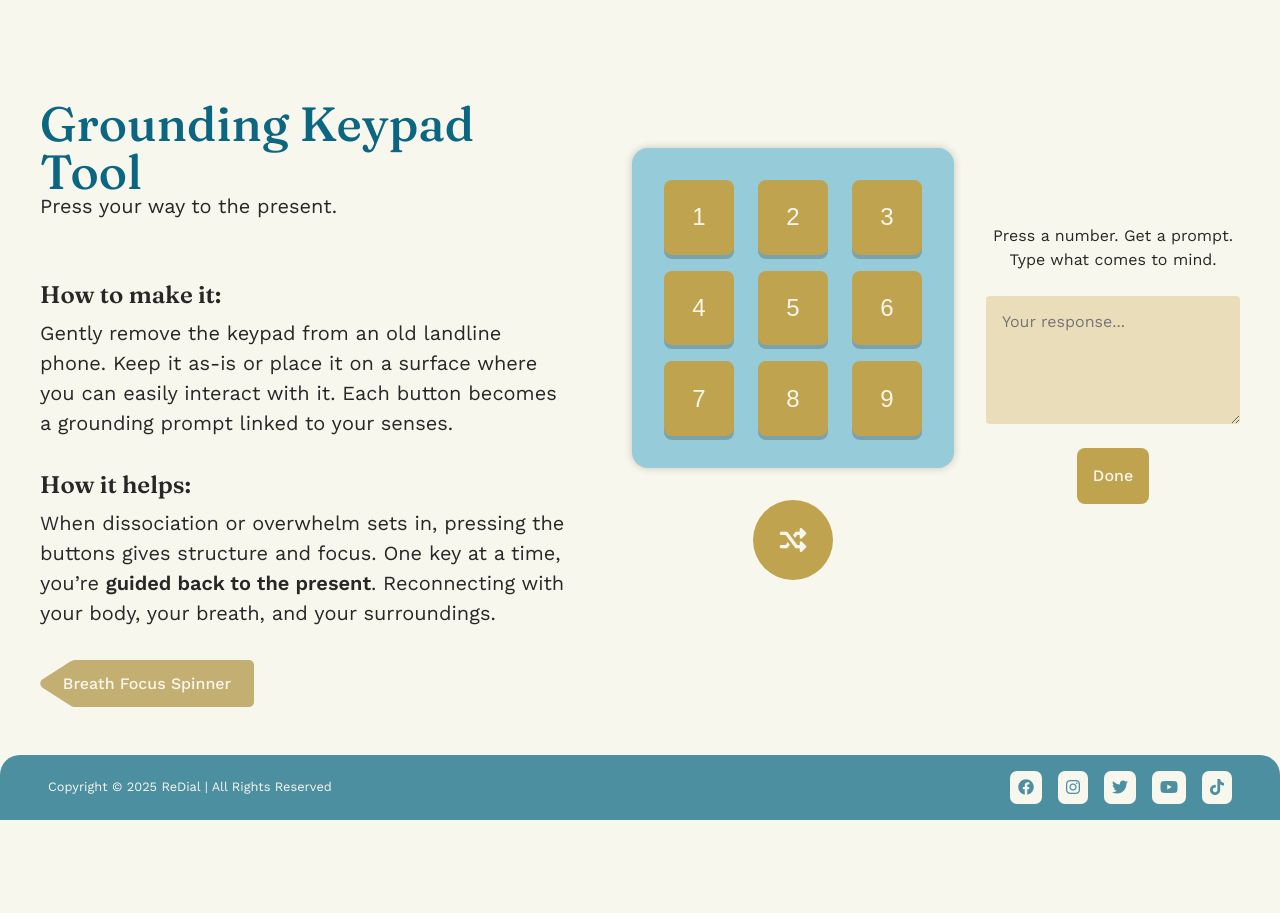
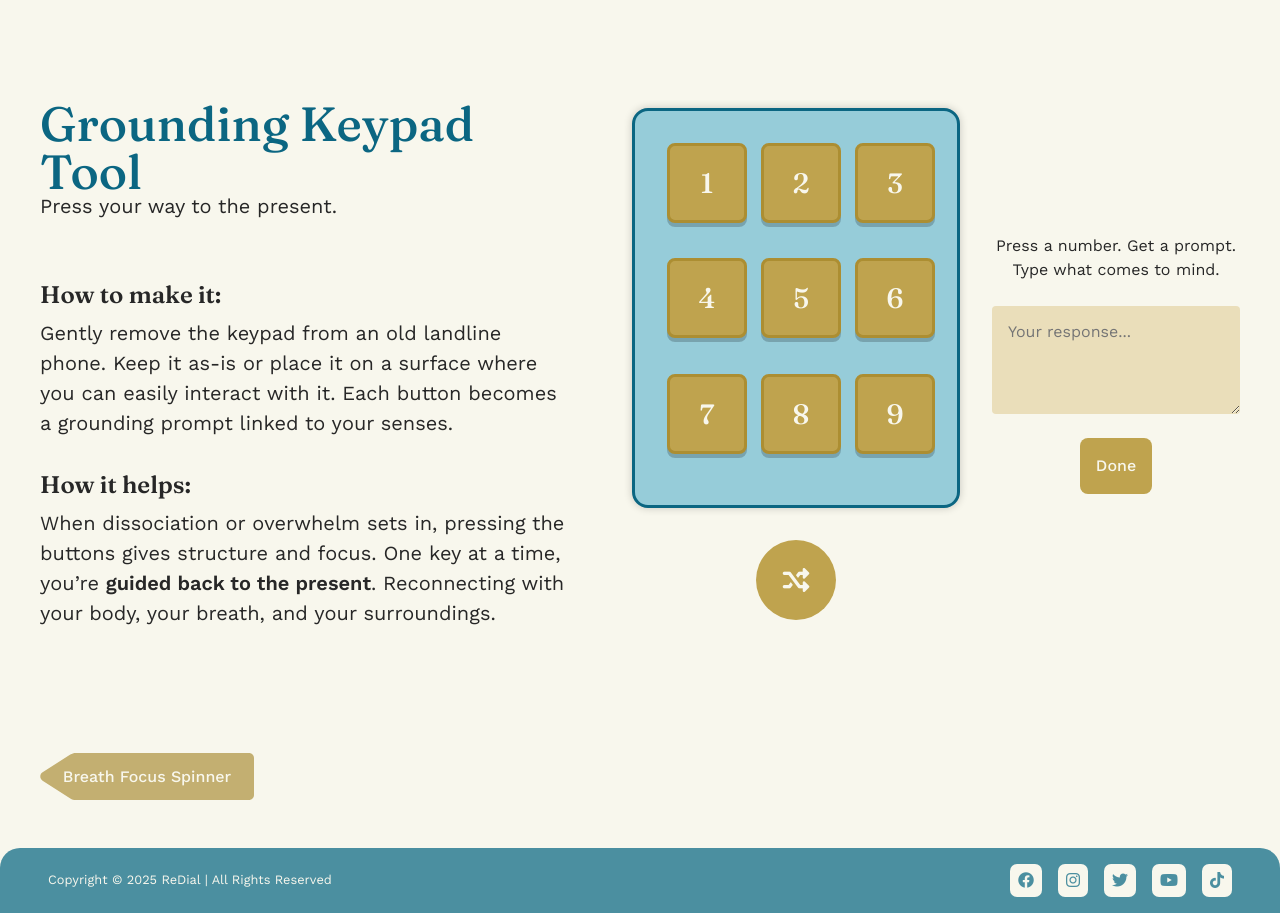
Before and after one commit to gagatkaa/re-dial, a PHP site: template view/content/tool3.php in a window 1280 px wide. Shown: the part 91-1004 px from the top of the page. Before the commit the page ends 911 px from the top, so only its background shows below. Run offline with PHP 8.4, Linux system fonts and the light colour scheme; the template is opened without the code that fills it, so the values that code supplies are empty.

Commit message:
keypad fix and form field bigger

```diff
--- a/css/style.css
+++ b/css/style.css
@@ -595,7 +595,7 @@ h3 {
   max-width: 33rem;
 }
 .tool__image {
-  height: 70vh;
+  height: 65vh;
   width: auto;
   object-fit: contain;
 }
@@ -614,7 +614,7 @@ h3 {
   align-self: flex-start;
   padding-bottom: var(--space-7);
   justify-content: space-between;
-  gap: var(--space-6);
+  height: 53rem;
 }
 .inverted {
   flex-direction: row-reverse;
@@ -842,7 +842,7 @@ select {
 
 textarea {
   resize: vertical;
-  min-height: 8rem;
+  min-height: 2rem;
 }
 
 fieldset {
@@ -1091,8 +1091,9 @@ input[list] {
   flex-direction: row;
   border-radius: var(--space-3);
   margin: 0 auto;
-  height: 20rem;
+  height: 25rem;
   box-shadow: 0 0 var(--space-1) rgba(0, 0, 0, 0.2);
+  border: 3px solid var(--dark-blue);
 }
 .keypad__buttons {
   display: grid;
@@ -1102,7 +1103,8 @@ input[list] {
 }
 
 .keypad__button {
-  font-size: var(--font-size-m);
+  font-size: 1.75rem;
+  font-family: var(--font-heading);
   padding: var(--space-1) var(--space-1);
   border-radius: var(--space-1);
   background-color: var(--gold);
@@ -1111,6 +1113,9 @@ input[list] {
   cursor: pointer;
   transition: background-color 0.3s ease, transform 0.2s ease;
   box-shadow: 0 0.25rem rgba(0, 0, 0, 0.2);
+  border: 3px solid #ac8e32;
+  width: 5rem;
+  height: 5rem;
 }
 .keypad__button:hover {
   background-color: var(--dark-blue);
--- a/js/keypad.js
+++ b/js/keypad.js
@@ -42,8 +42,7 @@ if (window.location.href.includes("page=tool3")) {
   if (doneBtn) {
     doneBtn.addEventListener("click", () => {
       calmMessage.classList.remove("hidden");
-      calmMessage.textContent =
-        "Well done. You're doing better than you think. These moments always pass.";
+      calmMessage.textContent = "Do you feel grounded yet?";
     });
   }
 }
--- a/view/content/form.php
+++ b/view/content/form.php
@@ -72,8 +72,9 @@
                 <i class="fa-solid fa-circle-info info__icon"></i>
             </span>
         </label>
-        <input type="text" id="impact" name="impact" required class="input" placeholder="Start typing..."
-            autocomplete="off" />
+        <textarea id="impact" name="impact" required class="input" placeholder="Start typing..." autocomplete="off"
+            rows="4"></textarea>
+
         <ul class="custom-suggestions" id="suggestionBox"></ul>
         <span class="error"><?php if (!empty($errors['impact']))
             echo $errors['impact']; ?></span>
```
